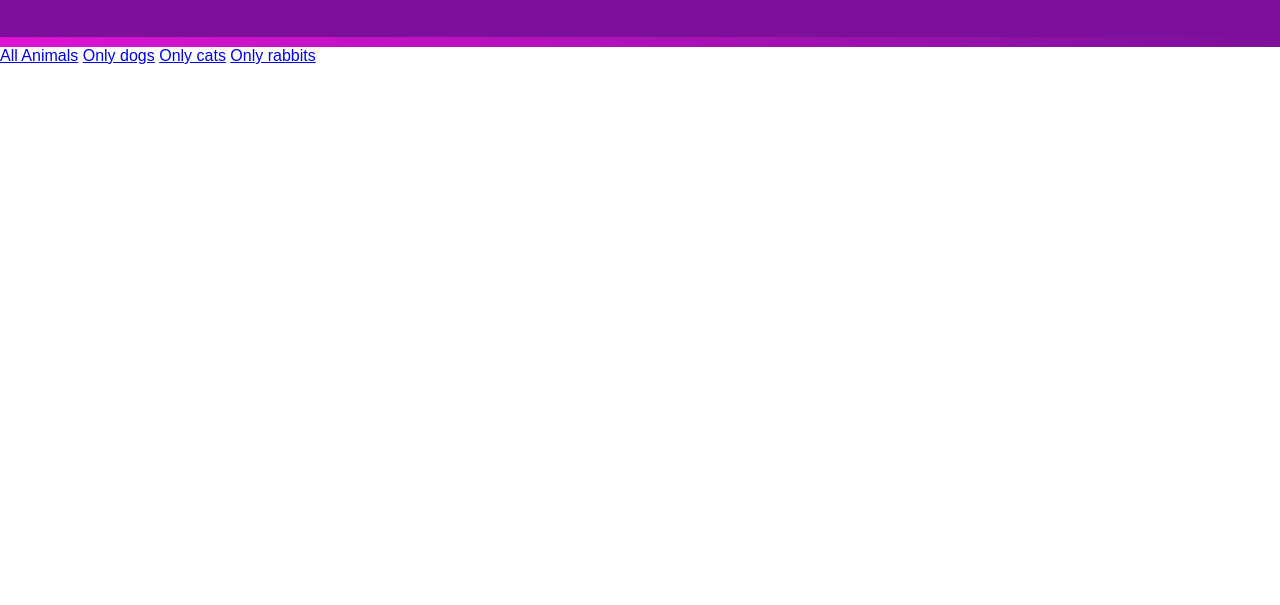
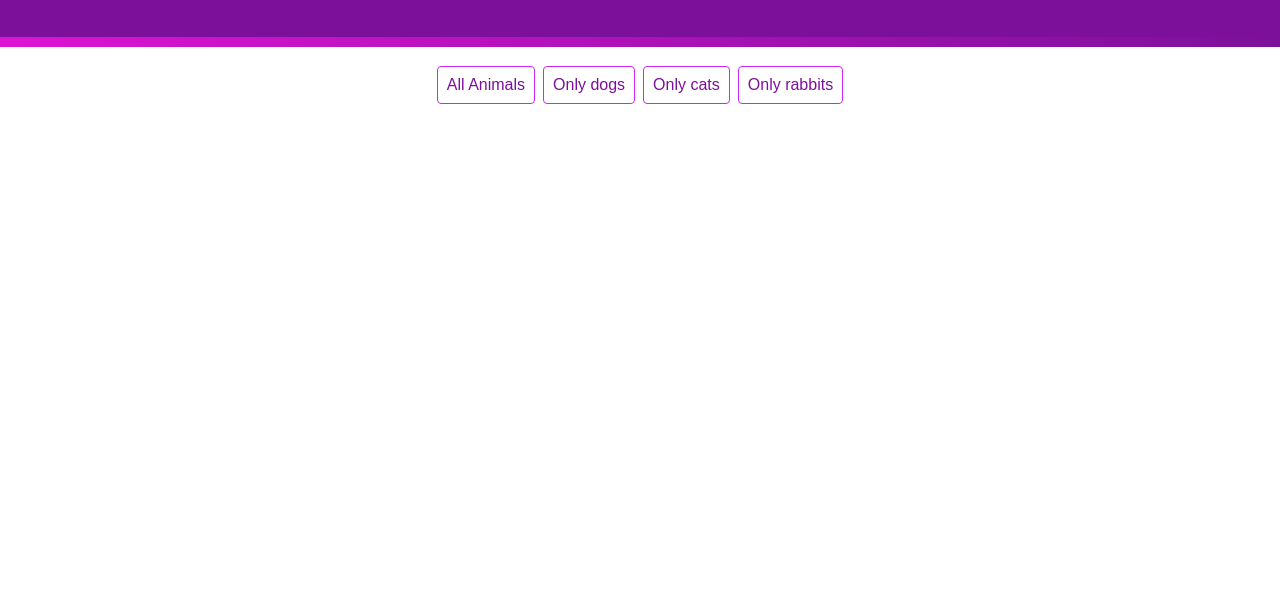
Before and after one commit to 78fatemanazari/pet-adoption-list, a plain HTML site: page index.html in a window 1280 px wide. Shown: the part 195-800 px from the top of the page. Drawn offline with Linux system fonts and the light colour scheme.

Commit message:
Add style for the nav

```diff
--- a/styles.css
+++ b/styles.css
@@ -13,6 +13,7 @@ body{
   padding: 50px 30px;
   text-align: center;
   position: relative;
+  margin-bottom: 15px;
 }
 
 .hero:before{
@@ -46,3 +47,17 @@ body{
   font-size: 1.7rem;
   margin: 0;
 }
+
+.filter-nav{
+  display: flex;
+  justify-content: center;
+}
+
+.filter-nav a{
+  text-decoration: none;
+  padding: 9px;
+  color: #7c109a;
+  border: 1px solid #c926f7;
+  border-radius: 4px;
+  margin: 4px;
+}
```
